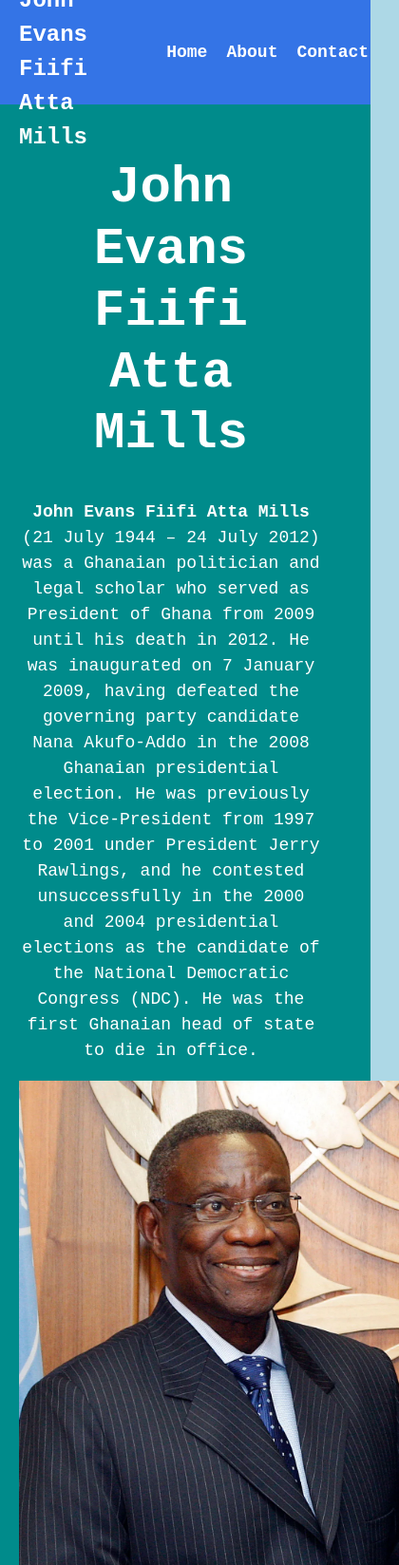
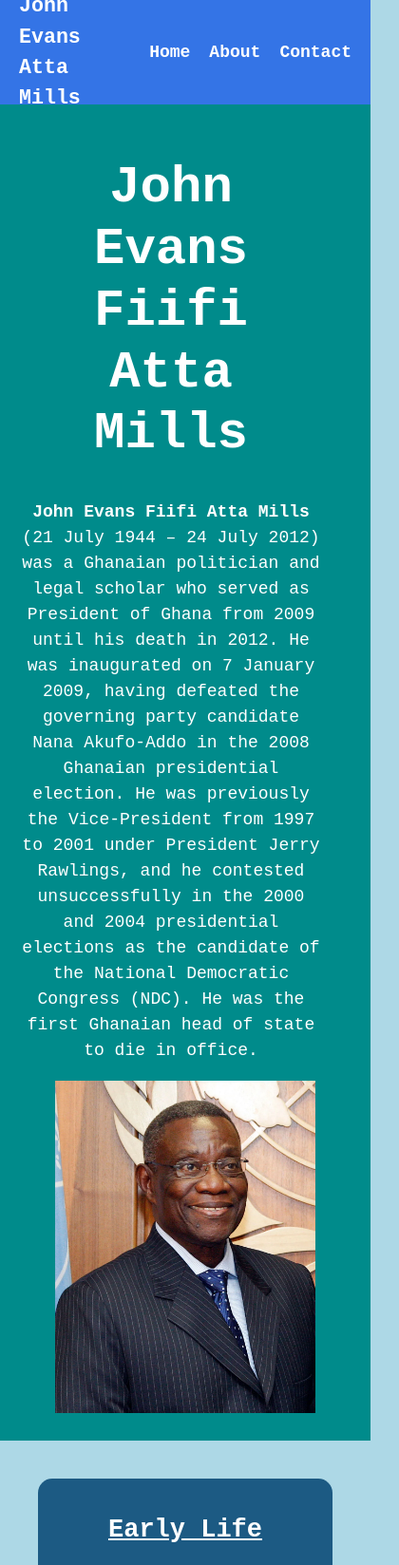
Before and after one commit to Nortey-Micheal/atta, a plain HTML site: page index.html in a window 390 px wide. Shown: the top 1648 px of the page at 95% size, 420 px wide, since content can reach past the window. Drawn offline with Linux system fonts and the light colour scheme.

Commit message:
feat: adjust image size for smaller screens
image overflows from its container in smaller devices

```diff
--- a/index.html
+++ b/index.html
@@ -11,7 +11,7 @@
 
     <nav class="navbar">
         <div class="container">
-            <div class="logo">H.E.F.P. John Evans Fiifi Atta Mills</div>
+            <div class="logo">John Evans Atta Mills</div>
             <ul class="nav">
                 <li>
                     <a href="#">Home</a>
--- a/style.css
+++ b/style.css
@@ -109,5 +109,12 @@ h2 {
         text-align: center;
     }
 
+    img {
+        max-height: 350px;
+        max-width: 300px;
+    }
 
+    .container .logo {
+        font-size: larger;
+    }
 }
```
